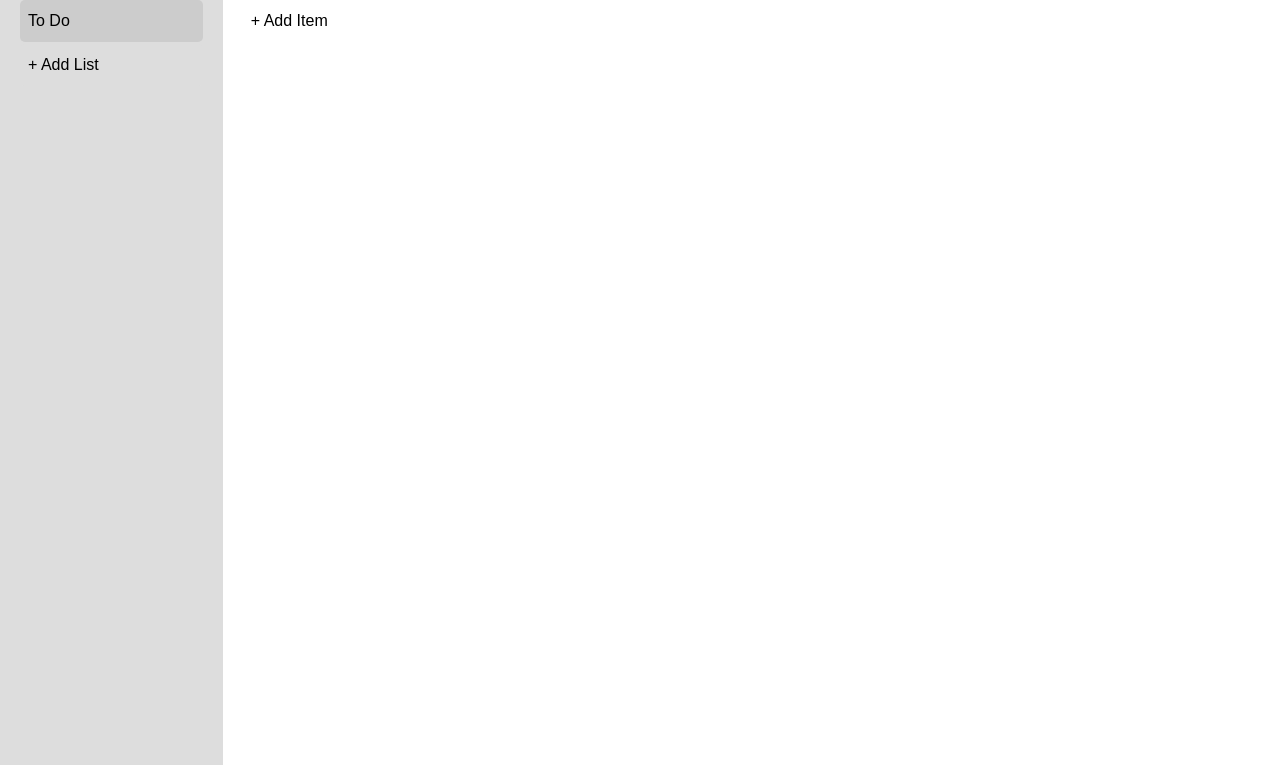
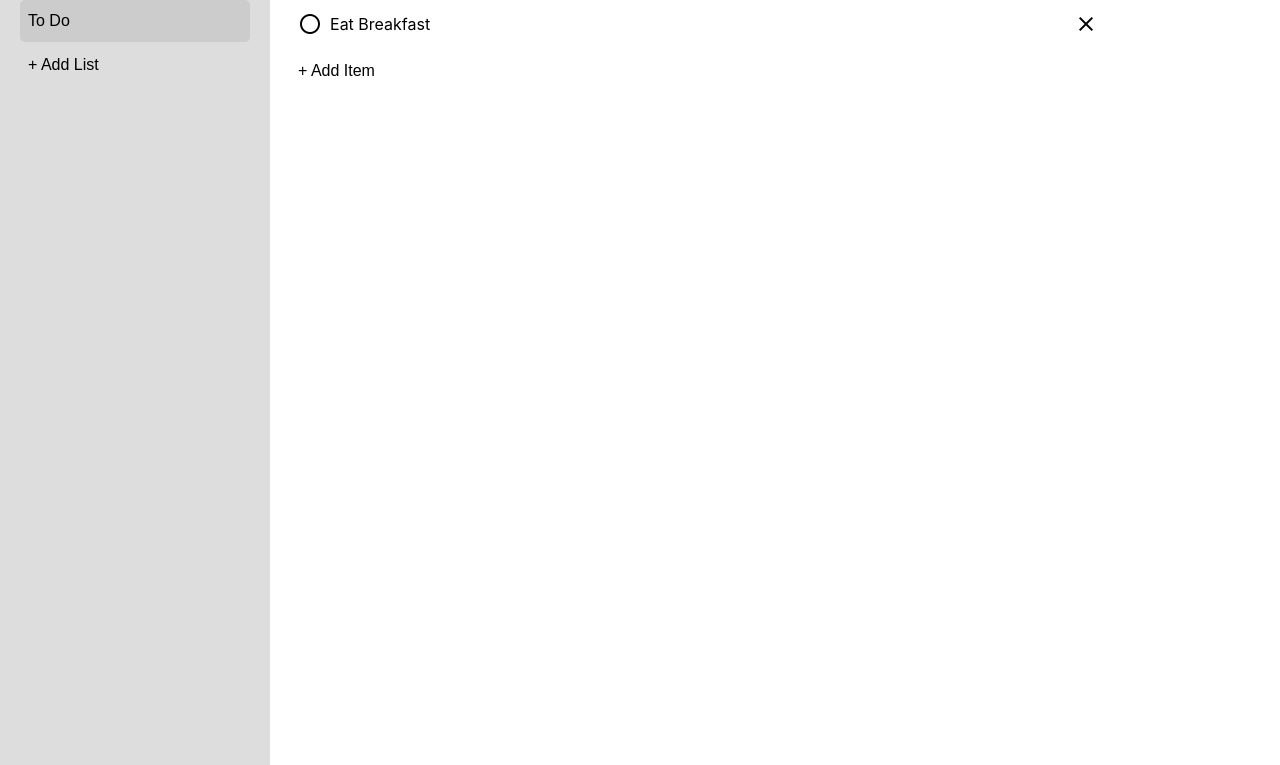
Before and after one commit to Derrickdog/to-do, a plain HTML site: page index.html in a window 1280 px wide. Shown: the part 182-947 px from the top of the page. Drawn offline with nearby package versions, Linux system fonts and the light colour scheme.

Commit message:
Add icons

```diff
--- a/index.html
+++ b/index.html
@@ -6,6 +6,7 @@
     <meta name="viewport" content="width=device-width, initial-scale=1.0">
     <title>To Do</title>
     <link rel="stylesheet" href="styles.css">
+    <link rel="stylesheet" href="https://fonts.googleapis.com/css2?family=Material+Symbols+Outlined:opsz,wght,FILL,GRAD@20..48,100..700,0..1,-50..200" />
 </head>
 <body>
     <header>
@@ -18,7 +19,16 @@
             <button class="nav-btn">+ Add List</button>
         </nav>
         <main>
-            <h2 id="current-list">To Do</h2>
+            <h2 class="current-list">To Do</h2>
+            <div class="items">
+                <div class="item">
+                    <div class="task">
+                        <button class="item-btn"><span class="material-symbols-outlined">radio_button_unchecked</span></button>
+                        Eat Breakfast
+                    </div>
+                    <button class="item-btn x"><span class="material-symbols-outlined">close</span></button>
+                </div>
+            </div>
             <button class="add-item">+ Add Item</button>
         </main>
     </div>
--- a/styles.css
+++ b/styles.css
@@ -63,24 +63,46 @@ h2{
 
 main{
     /* width: 1000px; */
-    width: 100%;
+    width: 800px;
 }
 
-.add-item{
+.add-item, .item{
     margin-bottom: 2px;
-    /* padding: 16px; */
     width: 100%;
     font-size: 1rem;
     text-align: left;
     padding: 12px 8px;
     border: none;
     border-radius: 5px;
-    /* background-color: #DEE9FC; */
     background-color: white;
 }
 
 .add-item:hover{
-    /* background-color: #6395F2; */
     background-color: #DDD;
     cursor: pointer;
 }
+
+.item-btn {
+    font-size: 1.5rem;
+    border: none;
+    border-radius: 5px;
+    background-color: white;
+    display: flex;
+    align-items: center;
+}
+
+.item-btn:hover{
+    cursor: pointer;
+}
+
+.item{
+    display: flex;
+    justify-content: space-between;
+    align-items: center;
+}
+
+.task{
+    display: flex;
+    align-items: center;
+    gap: 8px;
+}
```
